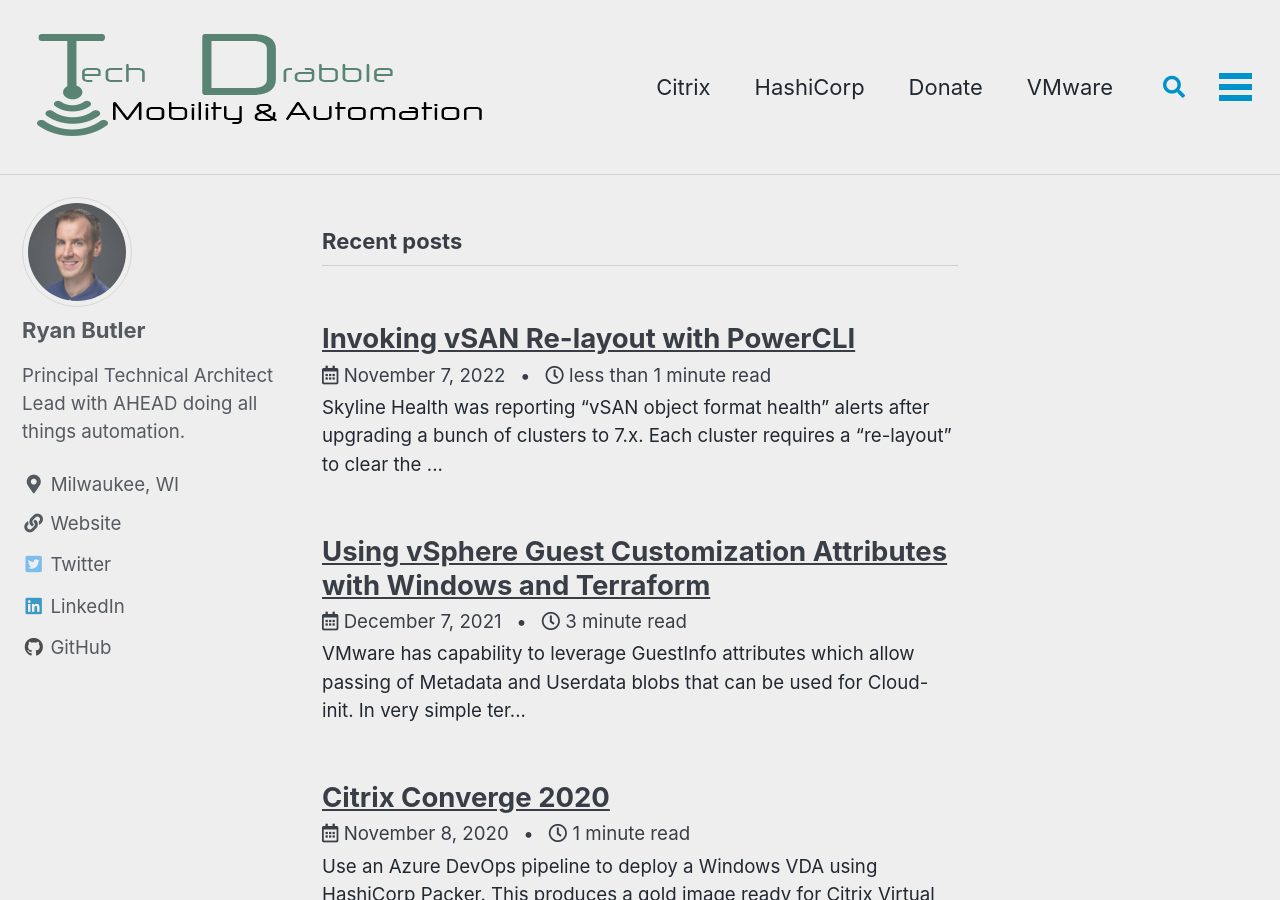
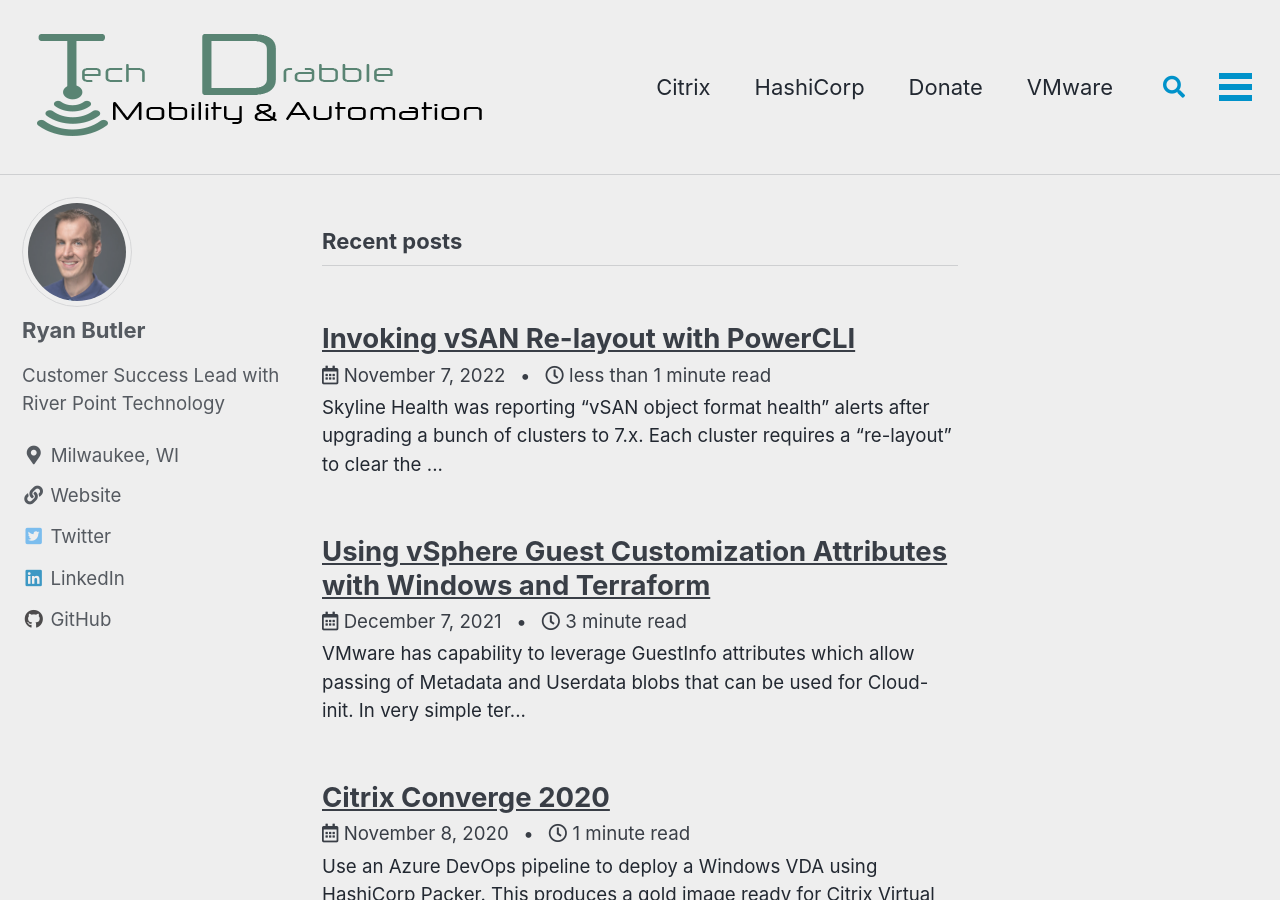
Before and after one commit to ryancbutler/blog, a Jekyll site: the page built from index.html, in a window 1280 px wide and 900 px high. Built offline with Jekyll 4.4.1, drawn with Linux system fonts in a browser that asks for light colours; cached includes are drawn as plain includes; the list of posts is cut into pages by our own code.

Commit message:
update author bio to reflect new position at River Point Technology

```diff
--- a/_config.yml
+++ b/_config.yml
@@ -102,7 +102,7 @@ analytics:
 author:
   name: "Ryan Butler"
   avatar: /assets/images/content/avatar.jpg # path of avatar image, e.g. "/assets/images/bio-photo.jpg"
-  bio: "Principal Technical Architect Lead with [AHEAD](https://ahead.com) doing all things automation."
+  bio: "Customer Success Lead with [River Point Technology](https://riverpointtechnology.com/)"
   location: "Milwaukee, WI"
   email:
   links:
```
